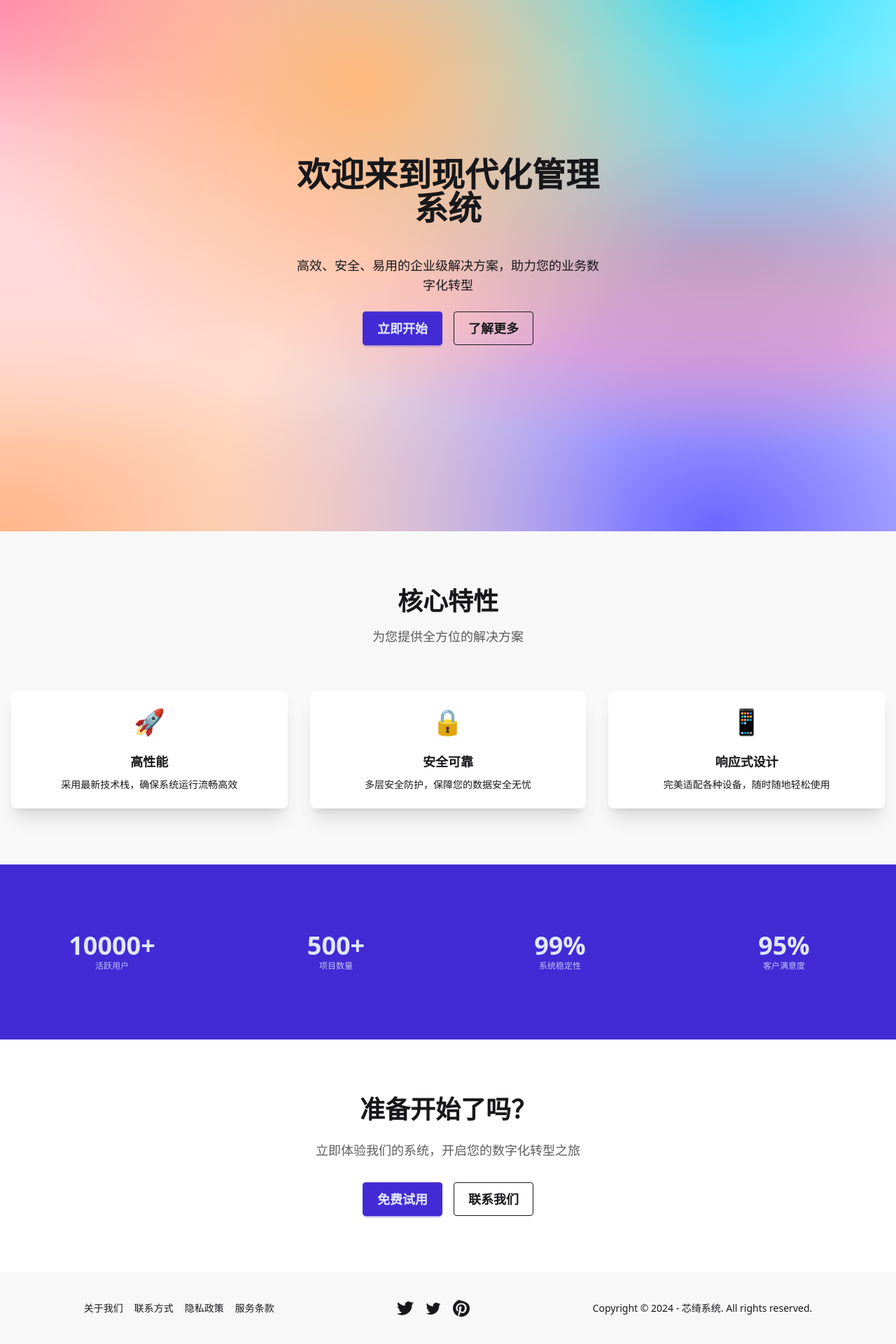
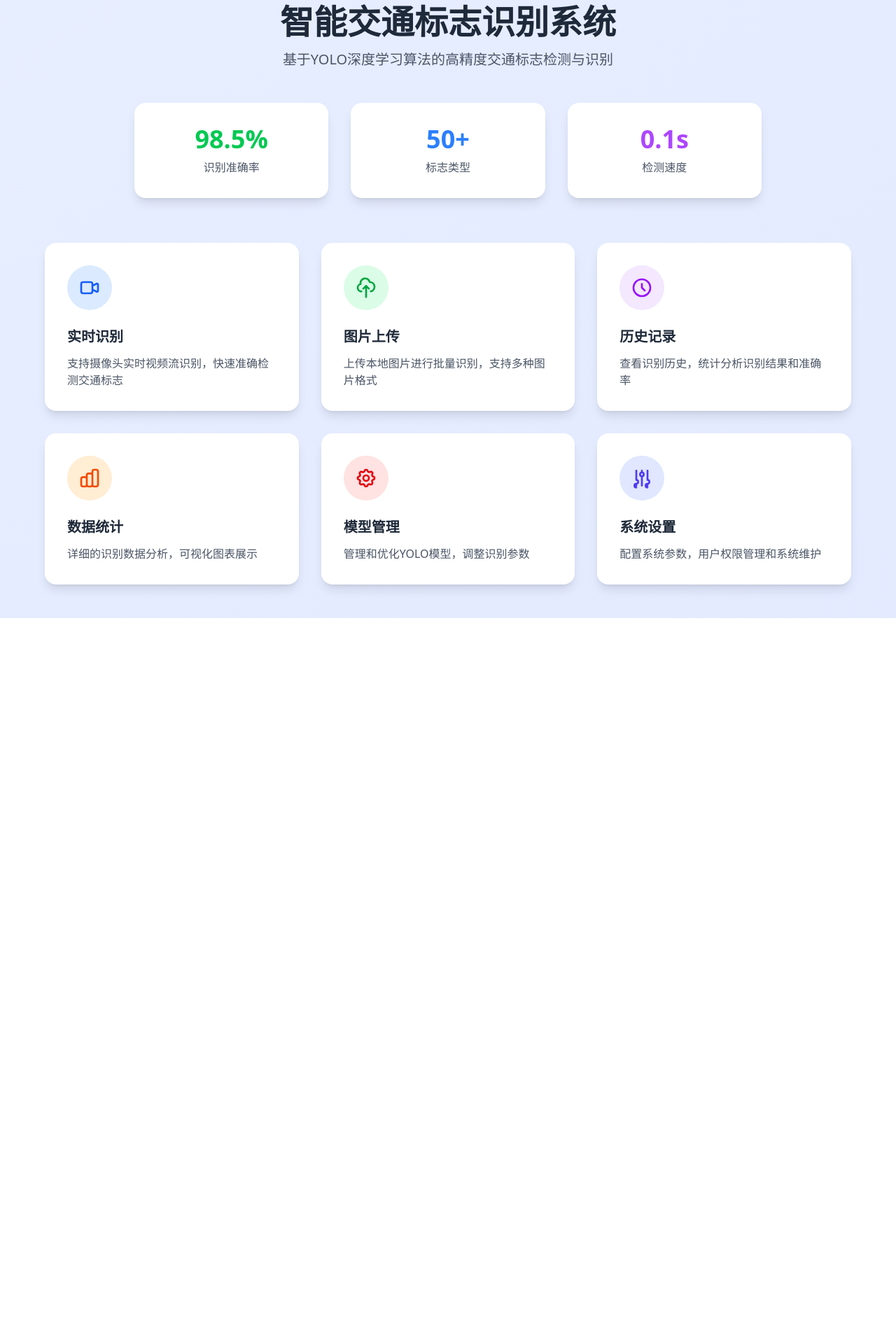
Before and after one commit to suileyan/traffic-sign-recognition, a Vue app: page / in a window 1280 px wide. Shown: the part 106-2026 px from the top of the page at 70% size. After the commit the page ends 989 px from the top, so only its background shows below. Built offline with nearby package versions, Linux system fonts and the light colour scheme.

Commit message:
搭建index

```diff
--- a/package.json
+++ b/package.json
@@ -46,5 +46,6 @@
     "unplugin-vue-components": "^29.0.0",
     "vite": "^7.0.4",
     "vue-tsc": "^3.0.5"
-  }
+  },
+  "packageManager": "yarn@1.22.22+sha512.a6b2f7906b721bba3d67d4aff083df04dad64c399707841b7acf00f6b133b7ac24255f2652fa22ae3534329dc6180534e98d17432037ff6fd140556e2bb3137e"
 }
--- a/src/pages/index.vue
+++ b/src/pages/index.vue
@@ -1,312 +1,201 @@
 <template>
-  <div class="min-h-screen bg-base-100">
-    <!-- 英雄区域 -->
-    <div class="hero min-h-screen bg-gradient-to-br from-primary/10 to-secondary/10">
-      <div class="hero-content text-center">
-        <div class="max-w-md" v-motion-fade-visible>
-          <h1 class="text-5xl font-bold mb-5" v-motion-slide-up :delay="200">
-            {{ heroSection.title }}
-          </h1>
-          <p class="py-6 text-lg" v-motion-slide-up :delay="400">
-            {{ heroSection.description }}
-          </p>
-          <div class="flex gap-4 justify-center" v-motion-slide-up :delay="600">
-            <button :class="heroSection.primaryButton.class">
-              {{ heroSection.primaryButton.text }}
-            </button>
-            <button :class="heroSection.secondaryButton.class">
-              {{ heroSection.secondaryButton.text }}
-            </button>
+  <div class="min-h-screen bg-gradient-to-br from-blue-50 to-indigo-100">
+    <!-- 顶部标题和数据展示区域 -->
+    <div class="container mx-auto px-6 py-12">
+      <!-- 系统标题 -->
+      <div class="text-center mb-16">
+        <h1 class="text-5xl font-bold text-gray-800 mb-4">
+          智能交通标志识别系统
+        </h1>
+        <p class="text-xl text-gray-600 mb-12">
+          基于YOLO深度学习算法的高精度交通标志检测与识别
+        </p>
+
+        <!-- 数据展示卡片 -->
+        <div class="grid grid-cols-1 md:grid-cols-3 gap-8 max-w-4xl mx-auto">
+          <div class="bg-white rounded-2xl shadow-lg p-8 transform hover:scale-105 transition-transform duration-300">
+            <div class="text-4xl font-bold text-green-500 mb-2">98.5%</div>
+            <div class="text-gray-600 font-medium">识别准确率</div>
+          </div>
+          <div class="bg-white rounded-2xl shadow-lg p-8 transform hover:scale-105 transition-transform duration-300">
+            <div class="text-4xl font-bold text-blue-500 mb-2">50+</div>
+            <div class="text-gray-600 font-medium">标志类型</div>
+          </div>
+          <div class="bg-white rounded-2xl shadow-lg p-8 transform hover:scale-105 transition-transform duration-300">
+            <div class="text-4xl font-bold text-purple-500 mb-2">0.1s</div>
+            <div class="text-gray-600 font-medium">检测速度</div>
           </div>
         </div>
       </div>
-    </div>
 
-    <!-- 特性展示 -->
-    <div class="py-20 bg-base-200">
-      <div class="container mx-auto px-4">
-        <div class="text-center mb-16" v-motion-fade-visible>
-          <h2 class="text-4xl font-bold mb-4">{{ featuresSection.title }}</h2>
-          <p class="text-lg text-base-content/70">{{ featuresSection.subtitle }}</p>
+      <!-- 功能卡片区域 -->
+      <div class="grid grid-cols-1 md:grid-cols-2 lg:grid-cols-3 gap-8 max-w-6xl mx-auto">
+        <!-- 卡片1：实时识别 -->
+        <div class="bg-white rounded-2xl shadow-lg p-8 hover:shadow-xl transition-shadow duration-300 cursor-pointer group">
+          <div class="w-16 h-16 bg-blue-100 rounded-full flex items-center justify-center mb-6 group-hover:bg-blue-200 transition-colors">
+            <svg class="w-8 h-8 text-blue-600" fill="none" stroke="currentColor" viewBox="0 0 24 24">
+              <path stroke-linecap="round" stroke-linejoin="round" stroke-width="2" d="M15 10l4.553-2.276A1 1 0 0121 8.618v6.764a1 1 0 01-1.447.894L15 14M5 18h8a2 2 0 002-2V8a2 2 0 00-2-2H5a2 2 0 00-2 2v8a2 2 0 002 2z"></path>
+            </svg>
+          </div>
+          <h3 class="text-xl font-semibold text-gray-800 mb-3">实时识别</h3>
+          <p class="text-gray-600">支持摄像头实时视频流识别，快速准确检测交通标志</p>
         </div>
 
-        <div class="grid grid-cols-1 md:grid-cols-3 gap-8">
-          <div v-for="(feature, index) in featuresSection.features" :key="feature.id" class="card bg-base-100 shadow-xl"
-            v-motion-slide-visible-once :delay="feature.delay">
-            <div class="card-body text-center">
-              <div class="text-4xl mb-4">
-                {{ feature.icon }}
-              </div>
-              <h3 class="card-title justify-center">{{ feature.title }}</h3>
-              <p>{{ feature.description }}</p>
-            </div>
+        <!-- 卡片2：图片上传 -->
+        <div class="bg-white rounded-2xl shadow-lg p-8 hover:shadow-xl transition-shadow duration-300 cursor-pointer group">
+          <div class="w-16 h-16 bg-green-100 rounded-full flex items-center justify-center mb-6 group-hover:bg-green-200 transition-colors">
+            <svg class="w-8 h-8 text-green-600" fill="none" stroke="currentColor" viewBox="0 0 24 24">
+              <path stroke-linecap="round" stroke-linejoin="round" stroke-width="2" d="M7 16a4 4 0 01-.88-7.903A5 5 0 1115.9 6L16 6a5 5 0 011 9.9M15 13l-3-3m0 0l-3 3m3-3v12"></path>
+            </svg>
           </div>
+          <h3 class="text-xl font-semibold text-gray-800 mb-3">图片上传</h3>
+          <p class="text-gray-600">上传本地图片进行批量识别，支持多种图片格式</p>
+        </div>
+
+        <!-- 卡片3：历史记录 -->
+        <div class="bg-white rounded-2xl shadow-lg p-8 hover:shadow-xl transition-shadow duration-300 cursor-pointer group">
+          <div class="w-16 h-16 bg-purple-100 rounded-full flex items-center justify-center mb-6 group-hover:bg-purple-200 transition-colors">
+            <svg class="w-8 h-8 text-purple-600" fill="none" stroke="currentColor" viewBox="0 0 24 24">
+              <path stroke-linecap="round" stroke-linejoin="round" stroke-width="2" d="M12 8v4l3 3m6-3a9 9 0 11-18 0 9 9 0 0118 0z"></path>
+            </svg>
+          </div>
+          <h3 class="text-xl font-semibold text-gray-800 mb-3">历史记录</h3>
+          <p class="text-gray-600">查看识别历史，统计分析识别结果和准确率</p>
+        </div>
+
+        <!-- 卡片4：数据统计 -->
+        <div class="bg-white rounded-2xl shadow-lg p-8 hover:shadow-xl transition-shadow duration-300 cursor-pointer group">
+          <div class="w-16 h-16 bg-orange-100 rounded-full flex items-center justify-center mb-6 group-hover:bg-orange-200 transition-colors">
+            <svg class="w-8 h-8 text-orange-600" fill="none" stroke="currentColor" viewBox="0 0 24 24">
+              <path stroke-linecap="round" stroke-linejoin="round" stroke-width="2" d="M9 19v-6a2 2 0 00-2-2H5a2 2 0 00-2 2v6a2 2 0 002 2h2a2 2 0 002-2zm0 0V9a2 2 0 012-2h2a2 2 0 012 2v10m-6 0a2 2 0 002 2h2a2 2 0 002-2m0 0V5a2 2 0 012-2h2a2 2 0 012 2v14a2 2 0 01-2 2h-2a2 2 0 01-2-2z"></path>
+            </svg>
+          </div>
+          <h3 class="text-xl font-semibold text-gray-800 mb-3">数据统计</h3>
+          <p class="text-gray-600">详细的识别数据分析，可视化图表展示</p>
+        </div>
+
+        <!-- 卡片5：模型管理 -->
+        <div class="bg-white rounded-2xl shadow-lg p-8 hover:shadow-xl transition-shadow duration-300 cursor-pointer group">
+          <div class="w-16 h-16 bg-red-100 rounded-full flex items-center justify-center mb-6 group-hover:bg-red-200 transition-colors">
+            <svg class="w-8 h-8 text-red-600" fill="none" stroke="currentColor" viewBox="0 0 24 24">
+              <path stroke-linecap="round" stroke-linejoin="round" stroke-width="2" d="M10.325 4.317c.426-1.756 2.924-1.756 3.35 0a1.724 1.724 0 002.573 1.066c1.543-.94 3.31.826 2.37 2.37a1.724 1.724 0 001.065 2.572c1.756.426 1.756 2.924 0 3.35a1.724 1.724 0 00-1.066 2.573c.94 1.543-.826 3.31-2.37 2.37a1.724 1.724 0 00-2.572 1.065c-.426 1.756-2.924 1.756-3.35 0a1.724 1.724 0 00-2.573-1.066c-1.543.94-3.31-.826-2.37-2.37a1.724 1.724 0 00-1.065-2.572c-1.756-.426-1.756-2.924 0-3.35a1.724 1.724 0 001.066-2.573c-.94-1.543.826-3.31 2.37-2.37.996.608 2.296.07 2.572-1.065z"></path>
+              <path stroke-linecap="round" stroke-linejoin="round" stroke-width="2" d="M15 12a3 3 0 11-6 0 3 3 0 016 0z"></path>
+            </svg>
+          </div>
+          <h3 class="text-xl font-semibold text-gray-800 mb-3">模型管理</h3>
+          <p class="text-gray-600">管理和优化YOLO模型，调整识别参数</p>
+        </div>
+
+        <!-- 卡片6：系统设置 -->
+        <div class="bg-white rounded-2xl shadow-lg p-8 hover:shadow-xl transition-shadow duration-300 cursor-pointer group">
+          <div class="w-16 h-16 bg-indigo-100 rounded-full flex items-center justify-center mb-6 group-hover:bg-indigo-200 transition-colors">
+            <svg class="w-8 h-8 text-indigo-600" fill="none" stroke="currentColor" viewBox="0 0 24 24">
+              <path stroke-linecap="round" stroke-linejoin="round" stroke-width="2" d="M12 6V4m0 2a2 2 0 100 4m0-4a2 2 0 110 4m-6 8a2 2 0 100-4m0 4a2 2 0 100 4m0-4v2m0-6V4m6 6v10m6-2a2 2 0 100-4m0 4a2 2 0 100 4m0-4v2m0-6V4"></path>
+            </svg>
+          </div>
+          <h3 class="text-xl font-semibold text-gray-800 mb-3">系统设置</h3>
+          <p class="text-gray-600">配置系统参数，用户权限管理和系统维护</p>
         </div>
       </div>
     </div>
-
-    <!-- 统计数据 -->
-    <div class="py-20 bg-primary text-primary-content">
-      <div class="container mx-auto px-4">
-        <div class="grid grid-cols-1 md:grid-cols-4 gap-8 text-center">
-          <div v-for="(stat, index) in statsSection.stats" :key="stat.id" v-motion-slide-visible-once-up
-            :delay="stat.delay">
-            <div class="stat">
-              <div class="stat-value text-4xl font-bold">{{ stat.animatedValue }}{{ stat.suffix }}</div>
-              <div class="stat-title text-primary-content/80">{{ stat.title }}</div>
-            </div>
-          </div>
-        </div>
-      </div>
-    </div>
-
-    <!-- CTA 区域 -->
-    <div class="py-20 bg-base-100">
-      <div class="container mx-auto px-4 text-center" v-motion-fade-visible>
-        <h2 class="text-4xl font-bold mb-6">{{ ctaSection.title }}</h2>
-        <p class="text-lg mb-8 text-base-content/70">{{ ctaSection.description }}</p>
-        <div class="flex gap-4 justify-center">
-          <button v-for="(button, index) in ctaSection.buttons" :key="index" :class="button.class">
-            {{ button.text }}
-          </button>
-        </div>
-      </div>
-    </div>
-
-    <!-- 页脚 -->
-    <footer class="footer footer-center p-10 bg-base-200 text-base-content">
-      <div>
-        <div class="grid grid-flow-col gap-4">
-          <a class="link link-hover">关于我们</a>
-          <a class="link link-hover">联系方式</a>
-          <a class="link link-hover">隐私政策</a>
-          <a class="link link-hover">服务条款</a>
-        </div>
-      </div>
-      <div>
-        <div class="grid grid-flow-col gap-4">
-          <a class="text-2xl hover:text-primary transition-colors">
-            <svg class="w-6 h-6" fill="currentColor" viewBox="0 0 24 24">
-              <path
-                d="M24 4.557c-.883.392-1.832.656-2.828.775 1.017-.609 1.798-1.574 2.165-2.724-.951.564-2.005.974-3.127 1.195-.897-.957-2.178-1.555-3.594-1.555-3.179 0-5.515 2.966-4.797 6.045-4.091-.205-7.719-2.165-10.148-5.144-1.29 2.213-.669 5.108 1.523 6.574-.806-.026-1.566-.247-2.229-.616-.054 2.281 1.581 4.415 3.949 4.89-.693.188-1.452.232-2.224.084.626 1.956 2.444 3.379 4.6 3.419-2.07 1.623-4.678 2.348-7.29 2.04 2.179 1.397 4.768 2.212 7.548 2.212 9.142 0 14.307-7.721 13.995-14.646.962-.695 1.797-1.562 2.457-2.549z" />
-            </svg>
-          </a>
-          <a class="text-2xl hover:text-primary transition-colors">
-            <svg class="w-6 h-6" fill="currentColor" viewBox="0 0 24 24">
-              <path
-                d="M22.46 6c-.77.35-1.6.58-2.46.69.88-.53 1.56-1.37 1.88-2.38-.83.5-1.75.85-2.72 1.05C18.37 4.5 17.26 4 16 4c-2.35 0-4.27 1.92-4.27 4.29 0 .34.04.67.11.98C8.28 9.09 5.11 7.38 3 4.79c-.37.63-.58 1.37-.58 2.15 0 1.49.75 2.81 1.91 3.56-.71 0-1.37-.2-1.95-.5v.03c0 2.08 1.48 3.82 3.44 4.21a4.22 4.22 0 0 1-1.93.07 4.28 4.28 0 0 0 4 2.98 8.521 8.521 0 0 1-5.33 1.84c-.34 0-.68-.02-1.02-.06C3.44 20.29 5.7 21 8.12 21 16 21 20.33 14.46 20.33 8.79c0-.19 0-.37-.01-.56.84-.6 1.56-1.36 2.14-2.23z" />
-            </svg>
-          </a>
-          <a class="text-2xl hover:text-primary transition-colors">
-            <svg class="w-6 h-6" fill="currentColor" viewBox="0 0 24 24">
-              <path
-                d="M12.017 0C5.396 0 .029 5.367.029 11.987c0 5.079 3.158 9.417 7.618 11.174-.105-.949-.199-2.403.041-3.439.219-.937 1.406-5.957 1.406-5.957s-.359-.72-.359-1.781c0-1.663.967-2.911 2.168-2.911 1.024 0 1.518.769 1.518 1.688 0 1.029-.653 2.567-.992 3.992-.285 1.193.6 2.165 1.775 2.165 2.128 0 3.768-2.245 3.768-5.487 0-2.861-2.063-4.869-5.008-4.869-3.41 0-5.409 2.562-5.409 5.199 0 1.033.394 2.143.889 2.741.099.12.112.225.085.345-.09.375-.293 1.199-.334 1.363-.053.225-.172.271-.402.165-1.495-.69-2.433-2.878-2.433-4.646 0-3.776 2.748-7.252 7.92-7.252 4.158 0 7.392 2.967 7.392 6.923 0 4.135-2.607 7.462-6.233 7.462-1.214 0-2.357-.629-2.746-1.378l-.748 2.853c-.271 1.043-1.002 2.35-1.492 3.146C9.57 23.812 10.763 24.009 12.017 24.009c6.624 0 11.99-5.367 11.99-11.988C24.007 5.367 18.641.001.012.001z" />
-            </svg>
-          </a>
-        </div>
-      </div>
-      <div>
-        <p>Copyright © 2024 - {{ serverConfig.VITE_APP_TITLE }}. All rights reserved.</p>
-      </div>
-    </footer>
   </div>
 </template>
 
 <script setup lang="ts">
-import serverConfig from '@/configs'
 import { ref, onMounted } from 'vue'
 
-interface Button {
-  text: string
-  class: string
-}
+// 页面数据
+const stats = ref([
+  { value: '98.5%', label: '识别准确率', color: 'text-green-500' },
+  { value: '50+', label: '标志类型', color: 'text-blue-500' },
+  { value: '0.1s', label: '检测速度', color: 'text-purple-500' }
+])
 
-interface Feature {
-  id: number
-  icon: string
-  title: string
-  description: string
-  delay: number
-}
-
-interface Stat {
-  id: number
-  animatedValue: any
-  targetValue: number
-  suffix: string
-  title: string
-  delay: number
-}
-
-// 英雄区域数据
-const heroSection: {
-  title: string
-  description: string
-  primaryButton: Button
-  secondaryButton: Button
-} = {
-  title: '欢迎来到现代化管理系统',
-  description: '高效、安全、易用的企业级解决方案，助力您的业务数字化转型',
-  primaryButton: {
-    text: '立即开始',
-    class: 'btn btn-primary btn-lg'
+const features = ref([
+  {
+    title: '实时识别',
+    description: '支持摄像头实时视频流识别，快速准确检测交通标志',
+    icon: 'video',
+    color: 'blue'
   },
-  secondaryButton: {
-    text: '了解更多',
-    class: 'btn btn-outline btn-lg'
+  {
+    title: '图片上传',
+    description: '上传本地图片进行批量识别，支持多种图片格式',
+    icon: 'upload',
+    color: 'green'
+  },
+  {
+    title: '历史记录',
+    description: '查看识别历史，统计分析识别结果和准确率',
+    icon: 'history',
+    color: 'purple'
+  },
+  {
+    title: '数据统计',
+    description: '详细的识别数据分析，可视化图表展示',
+    icon: 'chart',
+    color: 'orange'
+  },
+  {
+    title: '模型管理',
+    description: '管理和优化YOLO模型，调整识别参数',
+    icon: 'settings',
+    color: 'red'
+  },
+  {
+    title: '系统设置',
+    description: '配置系统参数，用户权限管理和系统维护',
+    icon: 'config',
+    color: 'indigo'
   }
-}
-
-// 特性数据
-const featuresSection: {
-  title: string
-  subtitle: string
-  features: Feature[]
-} = {
-  title: '核心特性',
-  subtitle: '为您提供全方位的解决方案',
-  features: [
-    {
-      id: 1,
-      icon: '🚀',
-      title: '高性能',
-      description: '采用最新技术栈，确保系统运行流畅高效',
-      delay: 200
-    },
-    {
-      id: 2,
-      icon: '🔒',
-      title: '安全可靠',
-      description: '多层安全防护，保障您的数据安全无忧',
-      delay: 400
-    },
-    {
-      id: 3,
-      icon: '📱',
-      title: '响应式设计',
-      description: '完美适配各种设备，随时随地轻松使用',
-      delay: 600
-    }
-  ]
-}
-
-// 统计数据
-const statsSection: { stats: Stat[] } = {
-  stats: [
-    {
-      id: 1,
-      animatedValue: ref(0),
-      targetValue: 10000,
-      suffix: '+',
-      title: '活跃用户',
-      delay: 200
-    },
-    {
-      id: 2,
-      animatedValue: ref(0),
-      targetValue: 500,
-      suffix: '+',
-      title: '项目数量',
-      delay: 400
-    },
-    {
-      id: 3,
-      animatedValue: ref(0),
-      targetValue: 99,
-      suffix: '%',
-      title: '系统稳定性',
-      delay: 600
-    },
-    {
-      id: 4,
-      animatedValue: ref(0),
-      targetValue: 95,
-      suffix: '%',
-      title: '客户满意度',
-      delay: 800
-    }
-  ]
-}
-
-// CTA区域数据
-const ctaSection: {
-  title: string
-  description: string
-  buttons: Button[]
-} = {
-  title: '准备开始了吗？',
-  description: '立即体验我们的系统，开启您的数字化转型之旅',
-  buttons: [
-    {
-      text: '免费试用',
-      class: 'btn btn-primary btn-lg'
-    },
-    {
-      text: '联系我们',
-      class: 'btn btn-outline btn-lg'
-    }
-  ]
-}
-
-// 数字动画函数
-const animateNumber = (target: { value: number }, finalValue: number, duration: number = 2000): void => {
-  const startTime = Date.now()
-  const startValue = 0
-
-  const updateNumber = (): void => {
-    const currentTime = Date.now()
-    const elapsed = currentTime - startTime
-    const progress = Math.min(elapsed / duration, 1)
-
-    // 使用缓动函数
-    const easeOutQuart = 1 - Math.pow(1 - progress, 4)
-    target.value = Math.floor(startValue + (finalValue - startValue) * easeOutQuart)
-
-    if (progress < 1) {
-      requestAnimationFrame(updateNumber)
-    }
-  }
-
-  requestAnimationFrame(updateNumber)
-}
+])
 
 onMounted(() => {
-  // 延迟启动数字动画
-  setTimeout(() => {
-    statsSection.stats.forEach(stat => {
-      animateNumber(stat.animatedValue, stat.targetValue)
-    })
-  }, 1000)
+  console.log('交通标志识别系统首页加载完成')
 })
 </script>
 
 <style scoped>
-/* 自定义样式 */
-.hero {
-  background-image:
-    radial-gradient(at 40% 20%, hsla(28, 100%, 74%, 1) 0px, transparent 50%),
-    radial-gradient(at 80% 0%, hsla(189, 100%, 56%, 1) 0px, transparent 50%),
-    radial-gradient(at 0% 50%, hsla(355, 100%, 93%, 1) 0px, transparent 50%),
-    radial-gradient(at 80% 50%, hsla(340, 100%, 76%, 1) 0px, transparent 50%),
-    radial-gradient(at 0% 100%, hsla(22, 100%, 77%, 1) 0px, transparent 50%),
-    radial-gradient(at 80% 100%, hsla(242, 100%, 70%, 1) 0px, transparent 50%),
-    radial-gradient(at 0% 0%, hsla(343, 100%, 76%, 1) 0px, transparent 50%);
+/* 自定义动画效果 */
+.group:hover .group-hover\:bg-blue-200 {
+  transition: background-color 0.3s ease;
 }
 
-.card {
-  transition: transform 0.3s ease;
+.group:hover .group-hover\:bg-green-200 {
+  transition: background-color 0.3s ease;
 }
 
-.card:hover {
-  transform: translateY(-5px);
+.group:hover .group-hover\:bg-purple-200 {
+  transition: background-color 0.3s ease;
 }
 
-.btn {
-  transition: all 0.3s ease;
+.group:hover .group-hover\:bg-orange-200 {
+  transition: background-color 0.3s ease;
 }
 
-.btn:hover {
-  transform: translateY(-2px);
-  box-shadow: 0 10px 25px rgba(0, 0, 0, 0.1);
+.group:hover .group-hover\:bg-red-200 {
+  transition: background-color 0.3s ease;
+}
+
+.group:hover .group-hover\:bg-indigo-200 {
+  transition: background-color 0.3s ease;
+}
+
+/* 渐变背景动画 */
+.bg-gradient-to-br {
+  background-size: 400% 400%;
+  animation: gradientShift 15s ease infinite;
+}
+
+@keyframes gradientShift {
+  0% {
+    background-position: 0% 50%;
+  }
+  50% {
+    background-position: 100% 50%;
+  }
+  100% {
+    background-position: 0% 50%;
+  }
 }
 </style>
```
